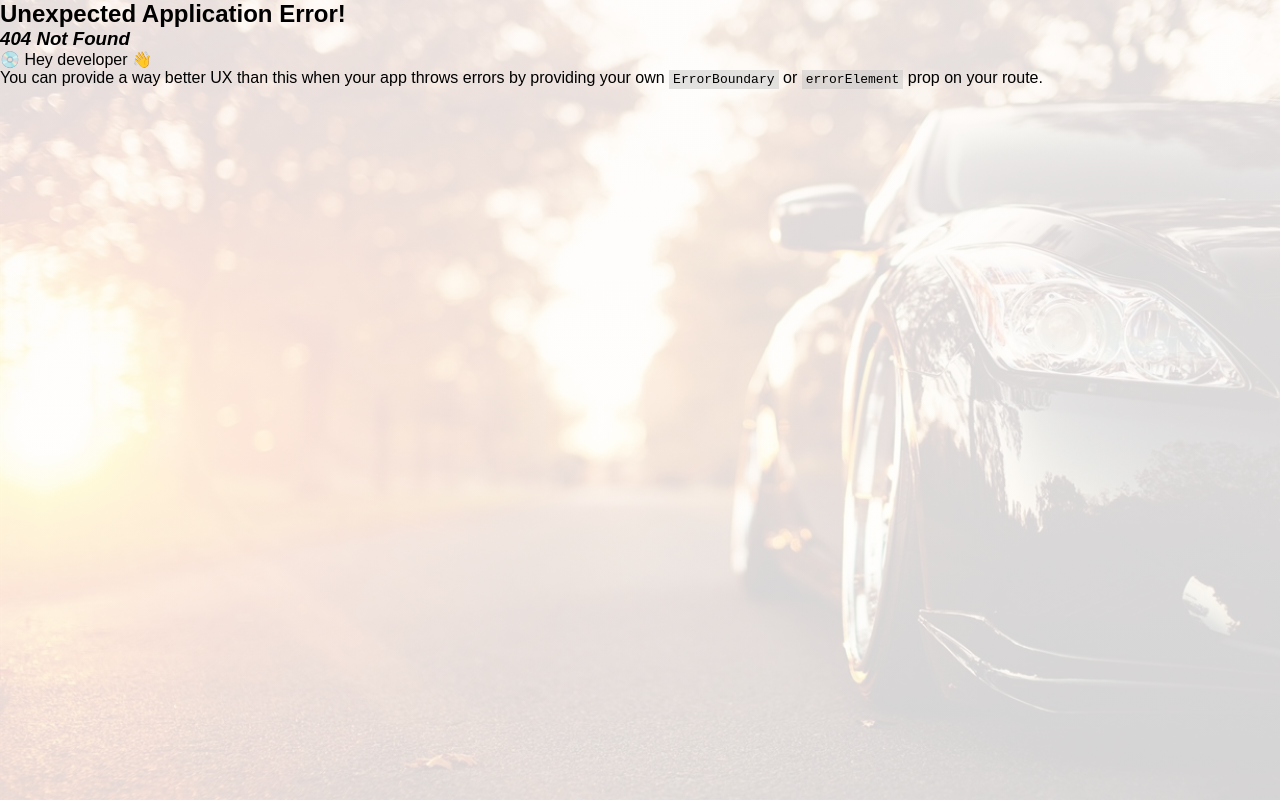
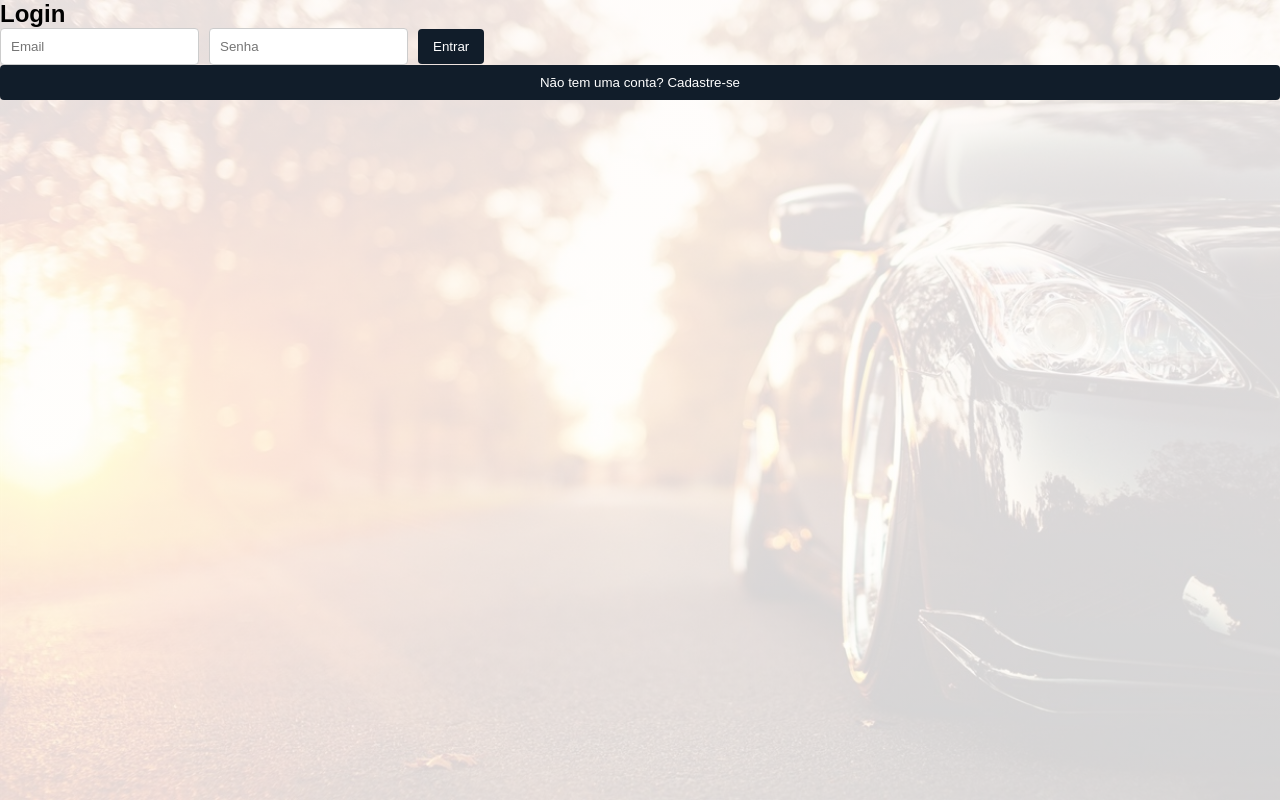
Before and after one commit to VitoriaPio/PlacaWhatch, a React (Vite) app in the folder front/: page /login in a window 1280 px wide. Before the commit this address had no page. Built offline with nearby package versions, Linux system fonts and the light colour scheme.

Commit message:
refactor: Criando pagina de Login e de cadastro

```diff
--- a/front/package.json
+++ b/front/package.json
@@ -13,6 +13,7 @@
     "axios": "^1.7.5",
     "dotenv": "^16.4.5",
     "express": "^4.19.2",
+    "lucide-react": "^0.445.0",
     "mongoose": "^8.5.3",
     "multer": "^1.4.5-lts.1",
     "pdfkit": "^0.15.0",
--- a/front/src/components/UploadPlaca.jsx
+++ b/front/src/components/UploadPlaca.jsx
@@ -6,7 +6,7 @@ function UploadPlaca() {
   const [cidade, setCidade] = useState("");
   const [message, setMessage] = useState("");
 
-  const {registryPlate, data, isLoading} = useRegistry()
+  const { registryPlate, data, isLoading } = useRegistry()
 
   const handleFileChange = (e) => {
     setFile(e.target.files[0]);
@@ -34,7 +34,7 @@ function UploadPlaca() {
   };
 
   return (
-    <div>
+    <div className="container">
       <h2>Upload de Placa</h2>
       <form onSubmit={handleSubmit}>
         <input type="file" onChange={handleFileChange} />
@@ -49,7 +49,7 @@ function UploadPlaca() {
 
       {isLoading && <p>Carregando...</p>}
       {data && <p>{JSON.stringify(data, '', 2)}</p>}
-      {}
+      { }
     </div>
   );
 }
--- a/front/src/index.css
+++ b/front/src/index.css
@@ -17,6 +17,16 @@ body {
     url(assets/wallpaper.jpg);
   background-size: cover;
   background-repeat: no-repeat;
+}
+
+.container {
+  width: 100%;
+  height: 100%;
+
+  display: flex;
+  flex-direction: column;
+  align-items: center;
+  justify-content: flex-start;
 }
 
 h1 {
--- a/front/src/layout/auth-layout/index.jsx
+++ b/front/src/layout/auth-layout/index.jsx
@@ -12,7 +12,7 @@ export default function AuthLayout({ children }) {
 
   useEffect(() => {
     if (!isAuthenticated) {
-      navigate('/usuario')
+      navigate('/login')
     }
   }, [isAuthenticated, navigate])
 
--- a/front/src/layout/main-layout/index.jsx
+++ b/front/src/layout/main-layout/index.jsx
@@ -11,7 +11,7 @@ export default function MainLayout({ children }) {
       <main style={{
         height: '100%',
         width: '100%',
-        padding: '16px 0px'
+        padding: '24px 0px 0px 0px'
       }}>
         {children}
       </main>
--- /dev/null
+++ b/front/src/pages/Cadastro/Login.module.css
@@ -0,0 +1,9 @@
+.container {
+  width: 100%;
+  height: 100%;
+
+  display: flex;
+  flex-direction: column;
+  align-items: 'center';
+  justify-content: 'center';
+}
--- /dev/null
+++ b/front/src/pages/Cadastro/index.jsx
@@ -0,0 +1,72 @@
+import { useState } from "react";
+
+import { useNavigate } from 'react-router-dom';
+
+import registerUser from "../../actions/register-user";
+
+import styles from './Login.module.css';
+
+export default function CadastroPage() {
+  const [email, setEmail] = useState("");
+  const [senha, setSenha] = useState("");
+  const [message, setMessage] = useState("");
+
+  const [isLoading, setIsLoading] = useState(false)
+
+
+  const navigate = useNavigate()
+
+  function goToLogin() {
+    navigate('/login')
+  }
+
+  const handleSubmit = async (e) => {
+    e.preventDefault();
+    setIsLoading(true)
+
+    try {
+      const data = await registerUser(email, senha)
+
+      console.log(data)
+      setMessage(data.message);
+    } catch (e) {
+      setMessage(e);
+      console.error(e);
+    }
+
+    // Finalizando loading
+    setIsLoading(false)
+  };
+
+  return (
+    <div style={styles.container}>
+      <h2>cadastro de usuário</h2>
+      <form onSubmit={handleSubmit}>
+        <input
+          type="email"
+          value={email}
+          onChange={(e) => setEmail(e.target.value)}
+          placeholder="Email"
+          required
+        />
+        <input
+          type="password"
+          value={senha}
+          onChange={(e) => setSenha(e.target.value)}
+          placeholder="Senha"
+          required
+        />
+        <button disabled={isLoading} type="submit">
+          Cadastrar
+        </button>
+        {isLoading && <p>Carregando...</p>}
+        {message && <p>{message}</p>}
+      </form>
+
+
+      <button disabled={isLoading}>
+        Já tem uma conta? faça login
+      </button>
+    </div>
+  );
+}
--- /dev/null
+++ b/front/src/pages/Login/Login.module.css
@@ -0,0 +1,9 @@
+.container {
+  width: 100%;
+  height: 100%;
+
+  display: flex;
+  flex-direction: column;
+  align-items: 'center';
+  justify-content: 'center';
+}
--- /dev/null
+++ b/front/src/pages/Login/index.jsx
@@ -0,0 +1,84 @@
+import { useContext, useState } from "react";
+
+import loginUser from '../../actions/login-user';
+
+import { useNavigate } from 'react-router-dom';
+
+import { AuthContext } from '../../context/auth-context';
+
+import styles from './Login.module.css';
+
+export default function LoginPage() {
+  const [email, setEmail] = useState("");
+  const [senha, setSenha] = useState("");
+  const [message, setMessage] = useState("");
+  const [isLogin, setIsLogin] = useState(true);
+
+  const [isLoading, setIsLoading] = useState(false)
+
+  const { setIsAuthenticated } = useContext(AuthContext)
+
+  const navigate = useNavigate()
+
+  function goToHome() {
+    navigate('/upload')
+  }
+
+  const handleSubmit = async (e) => {
+    e.preventDefault();
+    setIsLoading(true)
+
+    try {
+      const data = await loginUser(email, senha)
+
+      setMessage(data.message);
+
+      if (data.token) {
+        // Registrando token no storage local
+        localStorage.setItem("token", data.token);
+        setIsAuthenticated(true);
+
+        // Redirecionando para a tela de upload
+        goToHome()
+      }
+    } catch (e) {
+      setMessage(e);
+      console.error(e);
+    }
+
+    // Finalizando loading
+    setIsLoading(false)
+  };
+
+  return (
+    <div className={styles.container}>
+      <h2>Login</h2>
+      <form onSubmit={handleSubmit}>
+        <input
+          type="email"
+          value={email}
+          onChange={(e) => setEmail(e.target.value)}
+          placeholder="Email"
+          required
+        />
+        <input
+          type="password"
+          value={senha}
+          onChange={(e) => setSenha(e.target.value)}
+          placeholder="Senha"
+          required
+        />
+        <button disabled={isLoading} type="submit">
+          Entrar
+        </button>
+        {isLoading && <p>Carregando...</p>}
+      </form>
+
+      {message && <p>{message}</p>}
+
+      <button disabled={isLoading}>
+        Não tem uma conta? Cadastre-se
+      </button>
+    </div>
+  );
+}
--- a/front/src/routes/index.jsx
+++ b/front/src/routes/index.jsx
@@ -1,6 +1,5 @@
 import { createBrowserRouter, Navigate } from "react-router-dom";
 
-import CadastroUsuario from "../components/CadastroUsuario";
 import ConsultaPlaca from "../components/ConsultaPlaca";
 import RelatorioCidade from "../components/RelatorioCidade";
 import UploadPlaca from "../components/UploadPlaca";
@@ -8,6 +7,8 @@ import VideoTutorial from "../components/Video";
 
 import AuthLayout from '../layout/auth-layout';
 import MainLayout from "../layout/main-layout";
+import CadastroPage from "../pages/Cadastro";
+import LoginPage from "../pages/Login";
 
 const routes = createBrowserRouter([
 
@@ -16,10 +17,18 @@ const routes = createBrowserRouter([
     element: (<Navigate to="/upload" />)
   },
   {
-    path: "/usuario",
+    path: "/login",
     element: (
       <AuthLayout>
-        <CadastroUsuario />
+        <LoginPage />
+      </AuthLayout>
+    )
+  },
+  {
+    path: "/cadastro",
+    element: (
+      <AuthLayout>
+        <CadastroPage />
       </AuthLayout>
     )
   },
```
Also changed, not shown: 1 other file (tests, documents, lock files or other folders).
